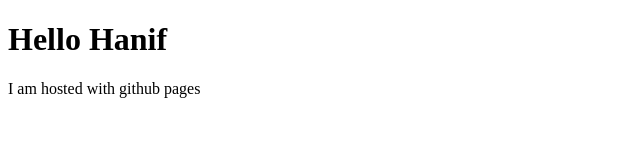
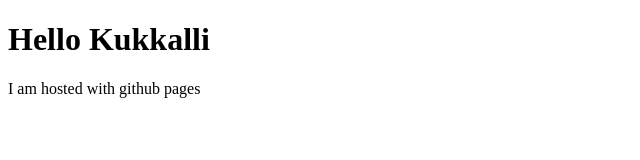
Before and after one commit to kukkalli/index, a plain HTML site: page index.html in a window 1280 px wide. Shown: the whole page, without its empty margins (0-640 px from the left). Drawn offline with Linux system fonts and the light colour scheme.

Commit message:
Update index.html

```diff
--- a/index.html
+++ b/index.html
@@ -1,7 +1,7 @@
 <!DOCTYPE html>
 <html>
   <body>
-    <h1>Hello Hanif</h1>
+    <h1>Hello Kukkalli</h1>
     <p>I am hosted with github pages</p>
   </body>
 </html>
```
